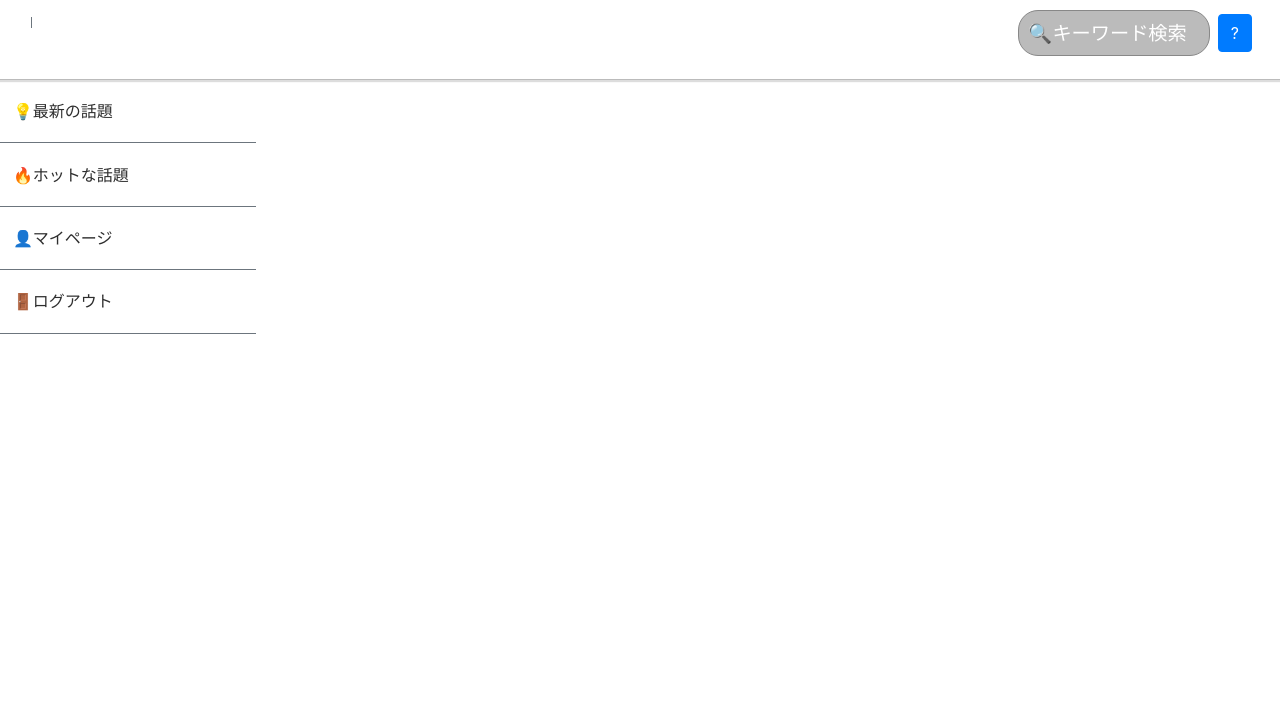
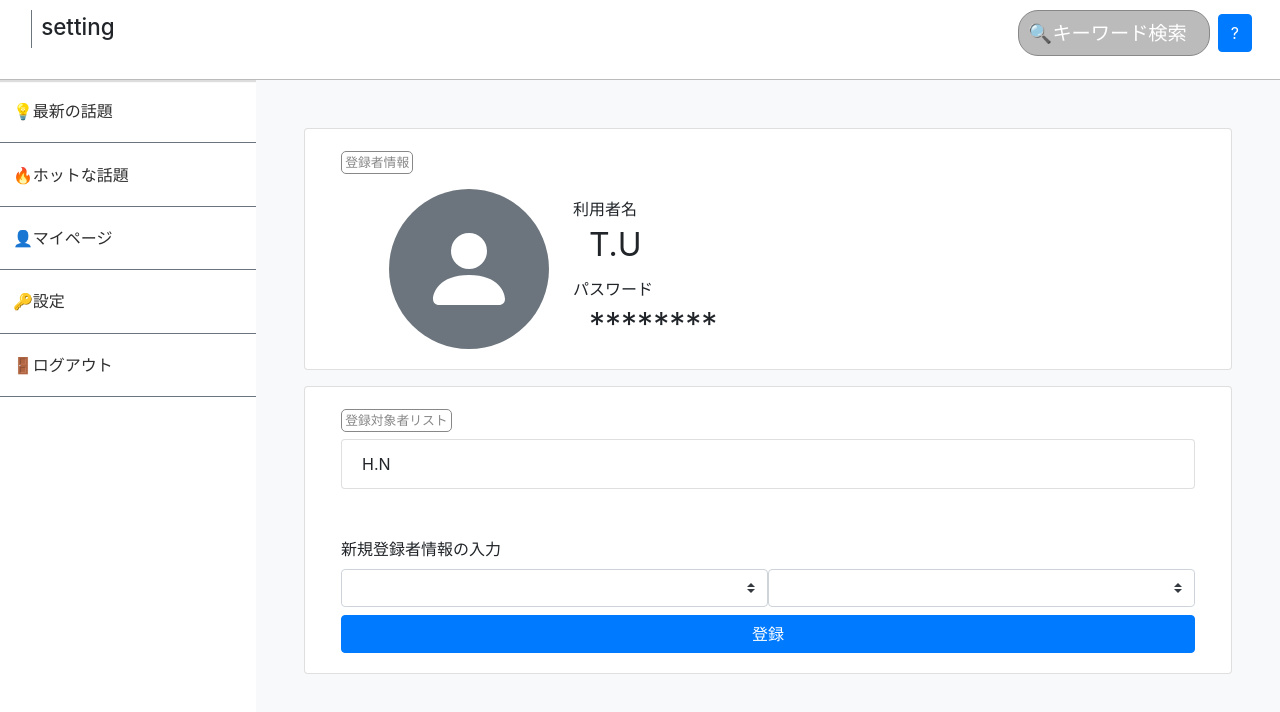
Before and after one commit to SoraY677/pandora-bullentine-board, a Nuxt app: page /setting in a window 1280 px wide. Shown: the top 712 px of the page. Built offline with nearby package versions, Linux system fonts and the light colour scheme.

Commit message:
とりあえずのpush

```diff
--- a/components/authform.vue
+++ b/components/authform.vue
@@ -33,7 +33,7 @@ export default {
 
 <style scoped>
 .authform-container {
-  background-color: rgba(255, 255, 255, 0.4);
+  background-color: rgba(255, 255, 255, 0.67);
   padding: 1em;
 }
 
--- a/components/newcommentmodal.vue
+++ b/components/newcommentmodal.vue
@@ -68,6 +68,8 @@ export default {
           .collection("content")
           .doc(this.targetID)
           .update({ comment_num: firebase.firestore.FieldValue.increment(1) });
+
+        this.$emit('confirm')
       }
       //許さない...
       else{
--- a/components/newpostmodal.vue
+++ b/components/newpostmodal.vue
@@ -72,6 +72,8 @@ export default {
               list: []
             });
           });
+
+          this.$emit("confirm")
       }
       else{
         this.show = true
--- a/components/postbtn.vue
+++ b/components/postbtn.vue
@@ -4,11 +4,11 @@
       <span class="strong-font block rotate-anim">💋</span>
       <span class="block">投稿</span>
     </button>
-    <b-modal id="new-post-modal" hide-footer>
+    <b-modal id="new-post-modal" hide-footer ref="post-modal">
       <template v-slot:modal-title>
         投稿内容を入力してください
       </template>
-      <modal />
+      <modal @confirm="hideModal"/>
     </b-modal>
   </div>
 </template>
@@ -18,6 +18,11 @@ import modal from "@/components/newpostmodal";
 export default {
   components: {
     modal
+  },
+  methods:{
+    hideModal(){
+      this.$refs["post-modal"].hide()
+    }
   }
 };
 </script>
--- a/layouts/sidelink.vue
+++ b/layouts/sidelink.vue
@@ -14,6 +14,7 @@ export default {
         {title:"💡最新の話題",url:"/"},
          {title:"🔥ホットな話題",url:"/hot"},
         {title:"👤マイページ",url:"/mypage"},
+        {title:"🔑設定",url:"/setting"},
         {title:"🚪ログアウト",url:"/top"},
 
       ]
--- a/pages/index.vue
+++ b/pages/index.vue
@@ -24,11 +24,11 @@
     <div class="l-post-btn">
       <postbtn />
     </div>
-    <b-modal id="new-comment-modal" hide-footer>
+    <b-modal id="new-comment-modal" hide-footer ref="new-comment-modal">
       <template v-slot:modal-title>
         コメント内容を入力してください
       </template>
-      <commentmodal :targetID="targetID"/>
+      <commentmodal :targetID="targetID" @confirm="hidemodal"/>
     </b-modal>
   </main>
 </template>
@@ -42,7 +42,7 @@ import commentmodal from "@/components/newcommentmodal";
 export default {
   data() {
     return {
-      targetID: ""
+      targetID: "",
     };
   },
   async asyncData({ params }) {
@@ -71,6 +71,9 @@ export default {
   methods: {
     getID(id) {
       this.targetID = id
+    },
+    hidemodal(){
+      this.$refs['new-comment-modal'].hide()
     }
   }
 };
--- a/pages/post.vue
+++ b/pages/post.vue
@@ -24,11 +24,11 @@
           >✐コメントを書き込む</b-btn
         >
       </div>
-      <b-modal id="new-comment-modal" hide-footer>
+      <b-modal id="new-comment-modal" hide-footer ref="modal">
         <template v-slot:modal-title>
           コメント内容を入力してください
         </template>
-        <modal :targetID="$route.query.id" />
+        <modal :targetID="$route.query.id" @confirm="hideModal"/>
       </b-modal>
       <ul v-if="commentList.length != 0">
         <li
@@ -60,6 +60,11 @@ export default {
     post,
     modal,
     comment
+  },
+  methods:{
+    hideModal(){
+      this.$refs["modal"].hide()
+    }
   },
   beforeCreate() {
     //firebaseアクセス
--- /dev/null
+++ b/pages/setting.vue
@@ -0,0 +1,122 @@
+<template>
+  <main class="p-5">
+    <b-card class="px-3">
+      <span class="sub-title">登録者情報</span>
+      <div class="pl-5 pt-3 overflow-hidden">
+        <div class="float-left">
+          <b-avatar size="10rem"></b-avatar>
+        </div>
+        <div class="float-left pl-4 user-box">
+          <!-- 利用者名 -->
+          <div>
+            <span class="block pt-2">利用者名</span>
+            <span class="strong-box pl-3">T.U</span>
+          </div>
+          <!-- パスワード -->
+          <span class="block pt-2">パスワード</span>
+          <span class="strong-box pl-3">********</span>
+        </div>
+      </div>
+    </b-card>
+    <b-card class="px-3 mt-3">
+      <span class="sub-title">登録対象者リスト</span>
+      <b-list-group class="mt-2">
+        <b-list-group-item>H.N</b-list-group-item>
+      </b-list-group>
+
+      <div class="mt-5 pm-2">
+        <span class="block">新規登録者情報の入力</span>
+        <div class="mt-2 overflow-hidden">
+          <b-form-select
+            v-model="targetHead"
+            :options="alphabetList"
+            class="w-50 float-left"
+          ></b-form-select>
+          <b-form-select
+            v-model="targetTail"
+            :options="alphabetList"
+            class="w-50 float-left"
+          ></b-form-select>
+        </div>
+        <b-btn
+          block
+          class="block mt-2"
+          variant="primary"
+          @click="addNewTarget()"
+          >登録</b-btn
+        >
+      </div>
+
+      <b-alert v-model="addTargetAlert" variant="danger" dismissible class="m-2">
+        内容入力は必須です！
+      </b-alert>
+    </b-card>
+  </main>
+</template>
+
+<script>
+export default {
+  data() {
+    return {
+      targetHead: "",
+      targetTail: "",
+      addTargetAlert: false,
+      alphabetList: [
+        { value: "A", text: "A" },
+        { value: "B", text: "B" },
+        { value: "C", text: "C" },
+        { value: "D", text: "D" },
+        { value: "E", text: "E" },
+        { value: "F", text: "F" },
+        { value: "G", text: "G" },
+        { value: "H", text: "H" },
+        { value: "I", text: "I" },
+        { value: "J", text: "J" },
+        { value: "K", text: "K" },
+        { value: "L", text: "L" },
+        { value: "M", text: "M" },
+        { value: "N", text: "N" },
+        { value: "O", text: "O" },
+        { value: "P", text: "P" },
+        { value: "Q", text: "Q" },
+        { value: "R", text: "R" },
+        { value: "S", text: "S" },
+        { value: "T", text: "T" },
+        { value: "U", text: "U" },
+        { value: "V", text: "V" },
+        { value: "W", text: "W" },
+        { value: "X", text: "X" },
+        { value: "Y", text: "Y" },
+        { value: "Z", text: "Z" }
+      ]
+    };
+  },
+  methods: {
+    addNewTarget() {
+      if (this.targetHead != "" && this.targetTail != "") {
+        this.addTargetAlert = false;
+      } else {
+        this.addTargetAlert = true;
+      }
+    }
+  }
+};
+</script>
+
+<style scoped>
+.strong-box {
+  font-size: 2rem;
+  width: 100%;
+}
+
+.user-box {
+  width: 60%;
+}
+.sub-title {
+  padding: 0.2rem;
+  font-size: 0.8rem;
+  color: #888;
+  border: 1px solid #888;
+  border-radius: 5px;
+}
+</style>
--- a/pages/top.vue
+++ b/pages/top.vue
@@ -5,7 +5,8 @@
           <ul class="message-box">
             <li class="pb-1">不満の対象や自身を匿名で投稿する。</li>
             <li class="pb-1">不満にリアクションする。</li>
-            <li class="pb-1">自身の投稿に対するリアクションを楽しむ・分析する。</li>
+            <li class="pb-1">自身の投稿に対するリアクションを楽しむ。</li>
+            <li class="pb-1">嫌いな人への不満を分析する。</li>
             <li></li>
           </ul>
           <span class="pt-5 block">ようこそ。パンドラの掲示板へ。</span>
@@ -52,7 +53,7 @@ export default {
 
 .message-box{
   border:2px solid var(--white);
-  padding:0.5em;
+  padding:0.8em;
   border-radius:10px;
   font-size:1.2rem;
 }
```
